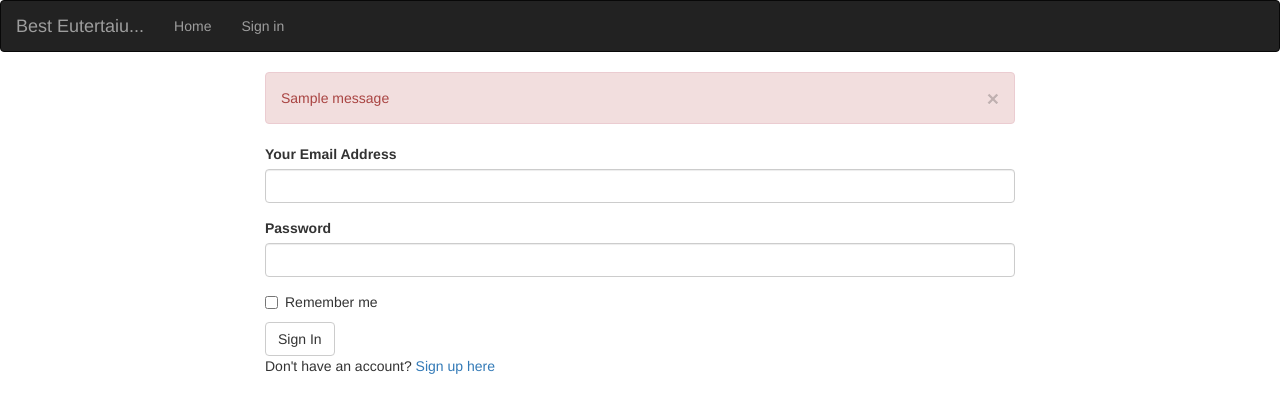
After one commit to Kraft-Owaka/WhatchList, a Flask app: template app/templates/auth/login.html in a window 1280 px wide. The commit adds this page. Shown: the top 413 px of the page. Run offline with Flask 2, Linux system fonts and the light colour scheme; tables that the repository leaves empty hold one stand-in row (values such as "Sample post"); the template is opened without the code that fills it: values that come from a table or form of the project are taken from there, most other values are stand-ins (such as "Sample title", 1, 10 or a date in 2020); one stand-in notice (Sample message) is shown; parts of the project's set-up code (start-up, migrations or seed data) failed here and were passed over; some libraries are stand-ins or nearby versions.

Commit message:
created a sign in information on the log in page

```diff
--- a/app/__init__.py
+++ b/app/__init__.py
@@ -27,6 +27,8 @@ def create_app(config_name):
     # Registering the blueprint
     from .main import main as main_blueprint
     app.register_blueprint(main_blueprint)
+    from .auth import auth as auth_blueprint
+    app.register_blueprint(auth_blueprint,url_prefix = '/authenticate')
 
     # setting config
     from .request import configure_request
--- a/app/auth/form.py
+++ b/app/auth/form.py
@@ -1,21 +1,21 @@
-from . import views,forms
+from . import views,form
 from flask_wtf import FlaskForm
-from wtforms import StringField,PasswordField,SubmitField, ValidationError
+from wtforms import StringField,PasswordField,SubmitField
 from wtforms.validators import Required,Email,EqualTo
 from ..models import User
+from wtforms import StringField,PasswordField,BooleanField,SubmitField
+from wtforms import ValidationError
 
+
+class RegistrationForm(FlaskForm):
     email = StringField('Your Email Address',validators=[Required(),Email()])
     username = StringField('Enter your username',validators = [Required()])
     password = PasswordField('Password',validators = [Required(), EqualTo('password_confirm',message = 'Passwords must match')])
     password_confirm = PasswordField('Confirm Passwords',validators = [Required()])
     submit = SubmitField('Sign Up')
 
-class RegistrationForm(FlaskForm):
-    # .......
-    def validate_email(self,data_field):
-            if User.query.filter_by(email =data_field.data).first():
-                raise ValidationError('There is an account with that email')
-
-    def validate_username(self,data_field):
-        if User.query.filter_by(username = data_field.data).first():
-            raise ValidationError('That username is taken')
+class LoginForm(FlaskForm):
+    email = StringField('Your Email Address',validators=[Required(),Email()])
+    password = PasswordField('Password',validators =[Required()])
+    remember = BooleanField('Remember me')
+    submit = SubmitField('Sign In')
--- a/app/models.py
+++ b/app/models.py
@@ -57,3 +57,7 @@ class User (UserMixin,db.Model):
 
     def __repr__(self):
         return f'User {self.username}'
+
+@login_manager.user_loader
+def load_user(user_id):
+    return User.query.get(int(user_id))
--- /dev/null
+++ b/app/templates/auth/login.html
@@ -0,0 +1,24 @@
+{% extends 'base.html'%}
+{% import 'bootstrap/wtf.html' as wtf%}
+
+{% block content %}
+<div class="container">
+    <div class="row">
+      <div class= "col-md-2"> </div>
+      <div class="col-md-8">
+      <!--Flash message -->
+      {% for message in get_flashed_messages() %}
+        <div class="alert alert-danger">
+        <button type="button" class="close" data-dismiss="alert">&times;</button>
+        {{ message }}
+        </div>
+      {% endfor %}
+      <!-- Login form -->
+      {{wtf.quick_form(login_form)}}
+      <p> Don't have an account? <a href="{{url_for('auth.register')}}">Sign up here</a></p>
+     </div>
+     <div clas="col-md-2"> </div>
+    </div>
+</div>
+
+{% endblock%}
--- a/app/templates/navbar.html
+++ b/app/templates/navbar.html
@@ -8,11 +8,21 @@
                 <span class="icon-bar"></span>
                 <span class="icon-bar"></span>
             </button>
-                <a class="navbar-brand" href="/"> Watchlist </a>
+                <a class="navbar-brand" href="/"> Best Eutertaiu... </a>
             </div>
             <div class="navbar-collapse collapse">
                 <ul class="nav navbar-nav">
                     <li><a href="/">Home</a></li>
+
+                    <ul class="nav navbar-nav navbar-right">
+                        {% if current_user.is_authenticated %}
+                        <li style="color:white;padding:15px;">{{current_user.username}}</li>
+                        <li><a href="{{url_for('auth.logout')}}">Sign out</a></li>
+                        {% else %}
+                        <li><a href="{{url_for('auth.login')}}">Sign in</a></li>
+                        {%endif%}
+                      </ul>
+
             </div>
 
     </div>
--- a/config.py
+++ b/config.py
@@ -9,7 +9,8 @@ class Config:
 
     MOVIE_API_BASE_URL ='https://api.themoviedb.org/3/movie/{}?api_key={}'
     MOVIE_API_KEY = os.environ.get('MOVIE_API_KEY')
-    SECRET_KEY = os.environ.get('SECRET_KEY')
+    SECRET_KEY = 'bc29199ac8b2b522fd951d97e0da5c62'
+    # app.config['SECRET_KEY'] = SECRET_KEY
 
     SQLALCHEMY_DATABASE_URI = 'postgresql+psycopg2://trevor:elite@localhost/watchlist'
     UPLOADED_PHOTOS_DEST ='app/static/photos'
```
Also changed, not shown: app/auth/views.py (+30 -3 lines), app/templates/auth/register.html (added, +17 -0 lines), 1 other file.
